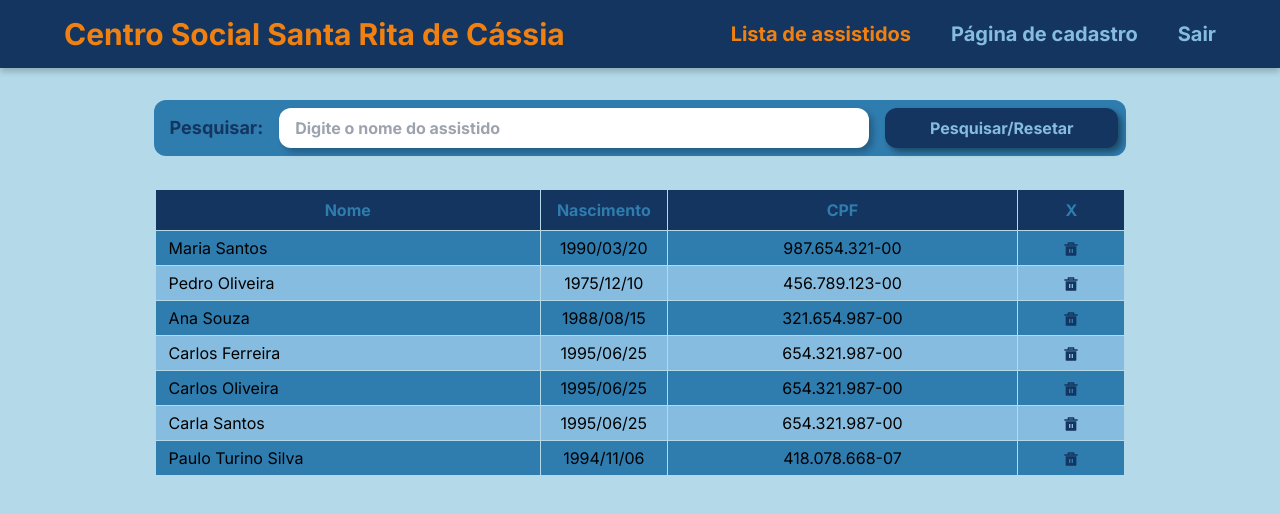
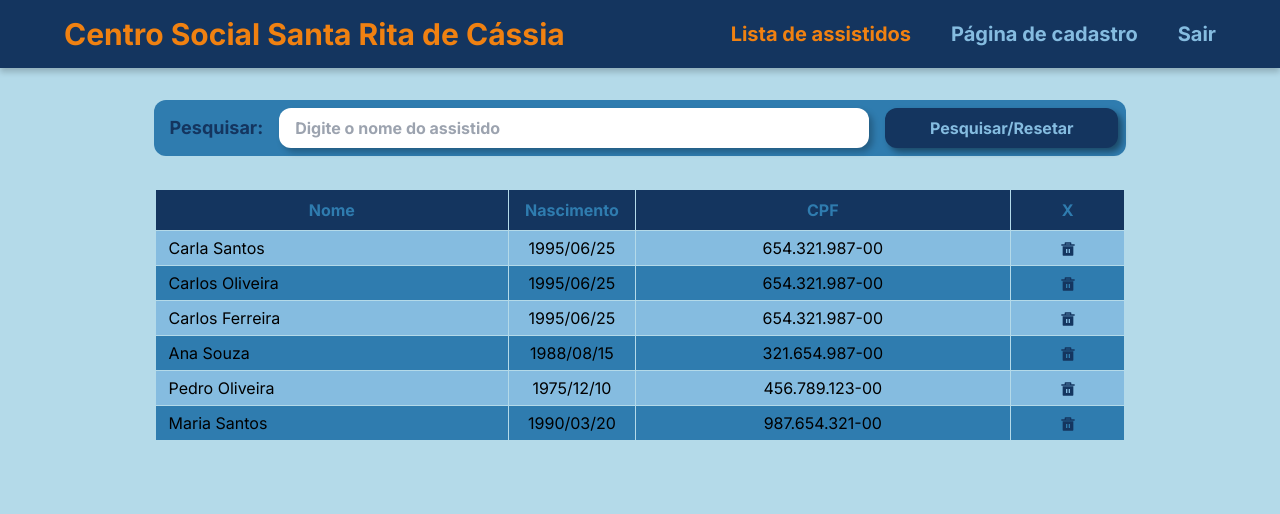
Before and after one commit to TurinoS/Cadastro-de-assistidos, a Next.js app: page /assistidos in a window 1280 px wide. Shown: the top 514 px of the page. Built offline with nearby package versions, Linux system fonts and the light colour scheme; data requests are answered from the project's data file.

Commit message:
invertida a tabela para mostrar primeiro os últimos cadastrados

```diff
--- a/db.json
+++ b/db.json
@@ -165,52 +165,6 @@
       "conjuge": null,
       "dependentes": [],
       "historico": []
-    },
-    {
-      "nome": "Paulo Turino Silva",
-      "telefone": "(18) 99666-7708",
-      "RG": "48.298.451-x",
-      "CPF": "418.078.668-07",
-      "cadastroUnico": "CU12345",
-      "nascimento": "1994-11-06",
-      "CEP": "19020-520",
-      "rua": "Rua 12 de Outubro",
-      "n": "1153",
-      "bairro": "Vila Dubus",
-      "cidade": "Presidente Prudente",
-      "nomeDaMae": "Maria Regina Turino da Silva",
-      "nomeDoPai": "Luiz Carlos da Silva",
-      "estadoCivil": "Casado",
-      "conjuge": {
-        "nome": "Giovana Miti Aibara Paschoal",
-        "telefone": "(18) 99999-9999",
-        "nascimento": "1994-05-25"
-      },
-      "numeroDeDependentes": "3",
-      "dependentes": [
-        {
-          "nome": "Carlinho Pasquali Silva",
-          "telefone": "(18) 99999-9999",
-          "nascimento": "2023-08-08"
-        },
-        {
-          "nome": "marquinho Pasquali Silva",
-          "telefone": "(18) 99999-9999",
-          "nascimento": "2023-08-16"
-        },
-        {
-          "nome": "luana Pasquali Silva",
-          "telefone": "(18) 99999-9999",
-          "nascimento": "2023-08-22"
-        }
-      ],
-      "historico": [
-        {
-          "data": "",
-          "descricao": ""
-        }
-      ],
-      "id": 8
     }
   ]
 }
--- a/src/app/assistidos/[id]/page.tsx
+++ b/src/app/assistidos/[id]/page.tsx
@@ -23,7 +23,7 @@ export default function Beneficiary({ params }: BeneficiaryProps) {
   return (
     <>
       <Header />
-      <main className="min-h-screen bg-[var(--light)] p-4">
+      <main className="min-h-screen bg-[var(--light)] py-4 px-24">
         <div className="flex justify-center items-center gap-6 pb-6">
           <h2 className="text-4xl font-bold text-center text-[var(--dark)]">
             {beneficiary.nome}
--- a/src/app/assistidos/page.tsx
+++ b/src/app/assistidos/page.tsx
@@ -65,7 +65,7 @@ export default function Beneficiaries() {
               <th className="border border-[var(--bg)] py-2 px-4">X</th>
             </tr>
           </thead>
-          {beneficiaries.map((beneficiaries) => (
+          {beneficiaries.slice().reverse().map((beneficiaries) => (
             <TableRow
               birth={beneficiaries.nascimento.replace(/-/g, "/")}
               name={beneficiaries.nome}
--- a/src/app/cadastrar/page.tsx
+++ b/src/app/cadastrar/page.tsx
@@ -76,7 +76,7 @@ export default function Register() {
   return (
     <>
       <Header />
-      <main className="p-20 pt-12">
+      <main className="py-20 px-48 pt-12">
         <form className="flex flex-col gap-x-4" onSubmit={(e) => {
             e.preventDefault();
             sendBeneficiaryDataToServer(newBeneficiary);
```
